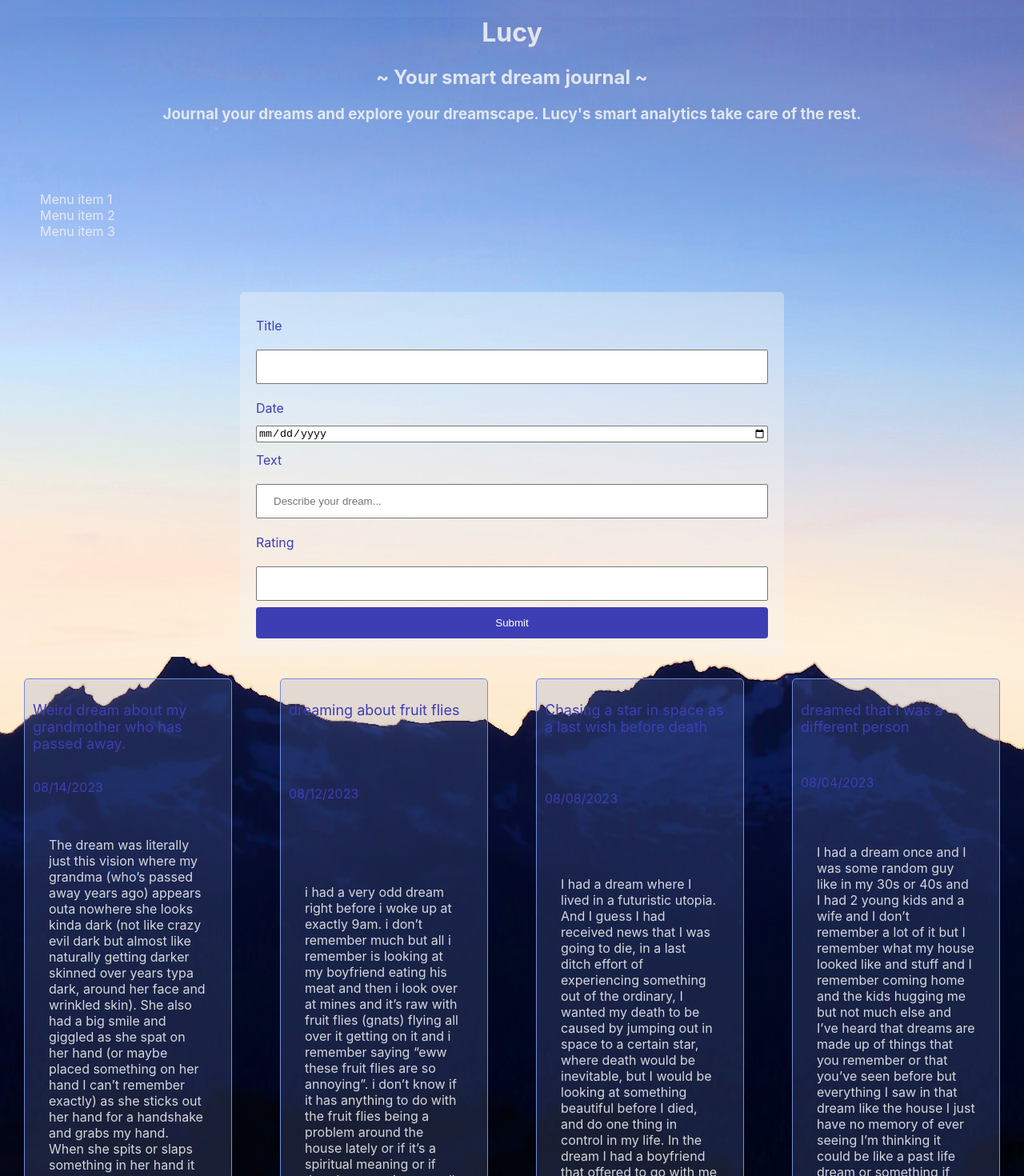
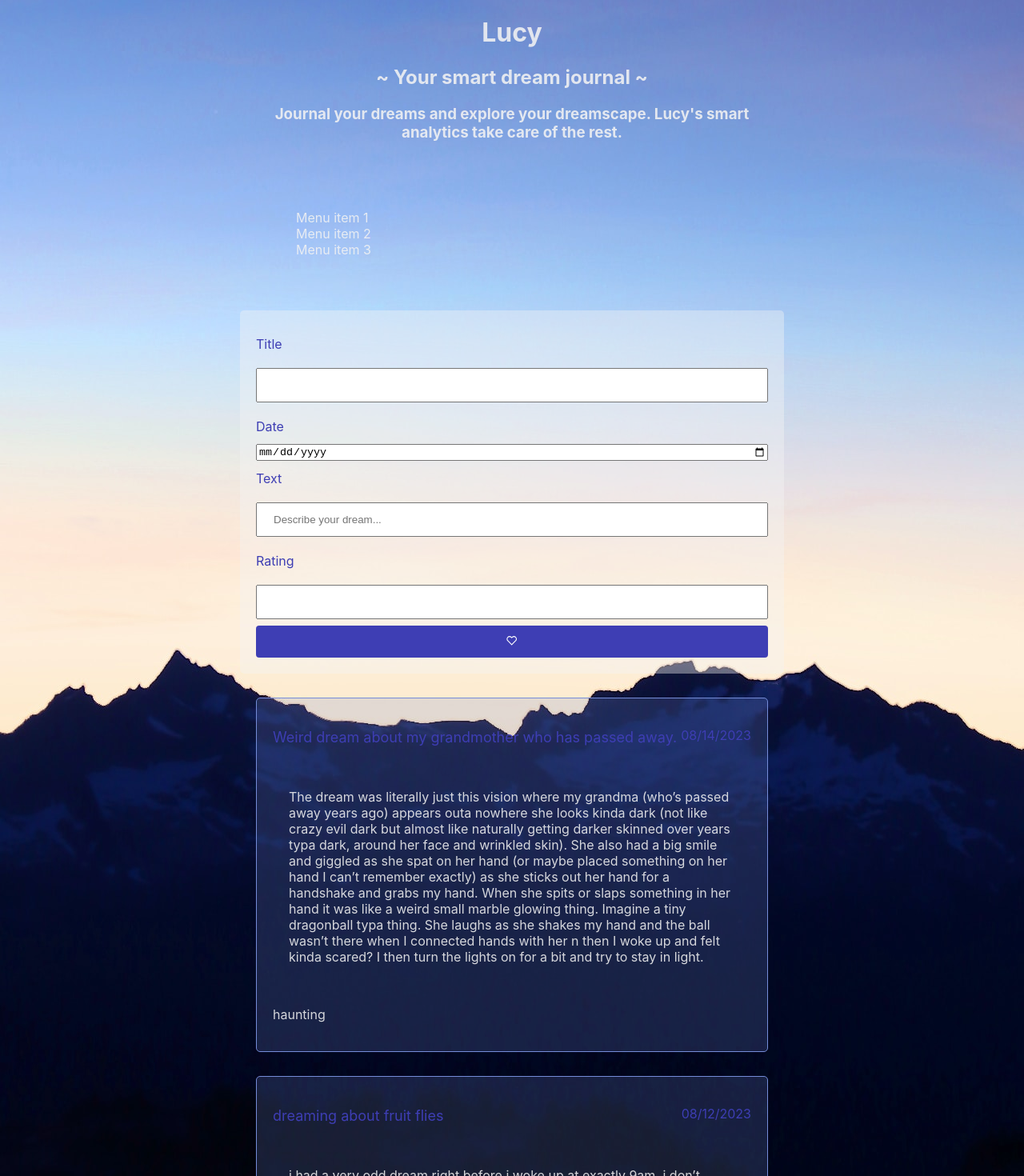
Before and after one commit to annikapalm/lucy, a React (Create React App) app: page / in a window 1280 px wide. Shown: the top 1470 px of the page at 80% size. Built offline with nearby package versions, Linux system fonts and the light colour scheme.

Commit message:
Console.log for submit button
Added icon and console.log to submit button

```diff
--- a/package.json
+++ b/package.json
@@ -8,6 +8,7 @@
     "@testing-library/user-event": "^13.5.0",
     "react": "^18.2.0",
     "react-dom": "^18.2.0",
+    "react-icons": "^4.11.0",
     "react-scripts": "5.0.1",
     "web-vitals": "^2.1.4"
   },
--- a/src/App.css
+++ b/src/App.css
@@ -1,12 +1,23 @@
+body, html {
+  height: 100%;
+  background: url(../public/jordan-steranka-JPdapbV4C6Q-unsplash.jpg) no-repeat center center fixed;
+  display: flex;
+  justify-content: center;
+  box-sizing: border-box;
+}
 
 .App {
     color: #f2f2f2de;
     height: 100%;
+    width: 50%;
+    margin: auto;
 }
 
-body, html {
-    height: 100%;
-    background: url(../public/jordan-steranka-JPdapbV4C6Q-unsplash.jpg) no-repeat center center fixed;
+.container {
+  display: flex;
+  align-items: center;
+  justify-content: center;
+  flex-direction: column;
 }
 
 h1 {
@@ -39,8 +50,7 @@ form {
   border-radius: 5px;
   background-color: rgb(242, 242, 242, .4);
   padding: 20px;
-  margin: auto;
-  width: 50%;
+  width: 100%;
 }
 
 input[type=text] {
@@ -72,14 +82,13 @@ label {
 
 .dream_container {
   display: flex;
-  flex-direction: row;
+  flex-direction: column;
+  justify-content: center;
 }
 
 .dream_entry {
   min-height: 200px;
-  width: 500px;
-  margin: 30px;
-  padding: 10px;
+  padding: 20px;
   border-radius: 5px;
   border: 1px solid rgb(117, 140, 216);
   background: rgb(117, 140, 216, .2);
@@ -87,6 +96,7 @@ label {
   flex-direction: row;
   flex-wrap: wrap;
   justify-content: space-between;
+  margin-top: 30px
 }
 
 .dream_title {
--- a/src/App.js
+++ b/src/App.js
@@ -1,10 +1,24 @@
 
 import './App.css';
 import dummy_data from './dummy_data.js';
-//console.log(file[1].text)
+import React, { useState } from 'react';
+import { FiHeart } from 'react-icons/fi';
 
 
+const FormButton = () => {
+  return (
+    <button>
+      <FiHeart icon={FiHeart} />
+    </button>
+  );
+};
+
 function App() {
+
+  const submitClick = () => {
+    console.log("success");
+  };
+
 
   return (
       <div className='App'>
@@ -20,7 +34,8 @@ function App() {
             <li>Menu item 3</li>
           </ul>
         </nav>
-        <form>
+        <div className='container'>
+        <form onClick={submitClick}>
           <label>Title</label>
           <input type="text"></input>
           <label>Date</label>
@@ -29,7 +44,8 @@ function App() {
           <input type="text" placeholder="Describe your dream..."></input>
           <label>Rating</label>
           <input type="text"></input>
-          <button type="submit">Submit</button>
+          <FormButton></FormButton>
+          {/* <button type="submit">Submit</button> */}
         </form>
         <div className="dream_container">
           {dummy_data.map((dream, index) => (
@@ -41,6 +57,7 @@ function App() {
               </div>
           ))}
         </div>
+        </div>
         <footer></footer>
       </div>
   );
```
Also changed, not shown: 1 other file (tests, documents, lock files or other folders).
